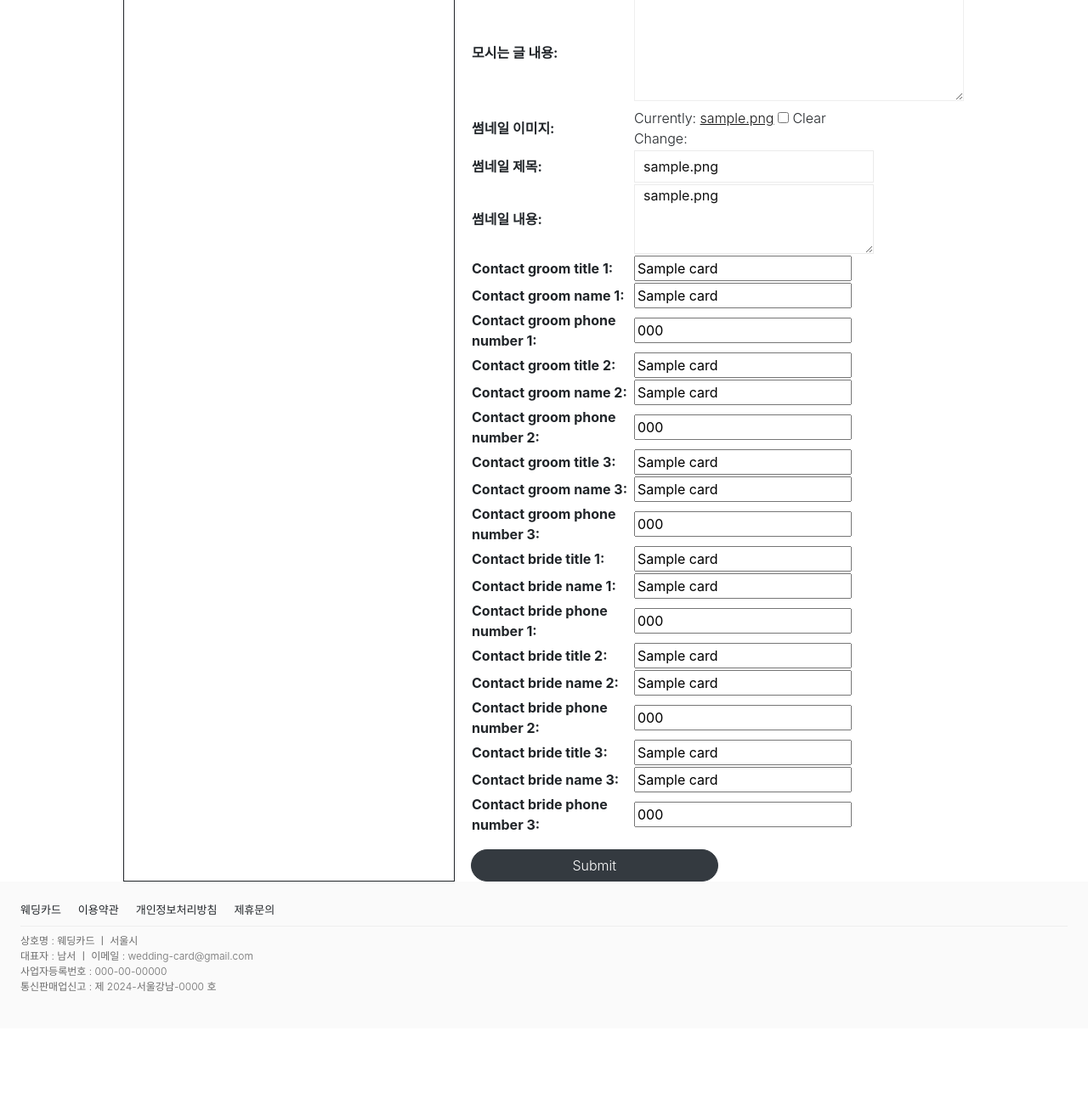
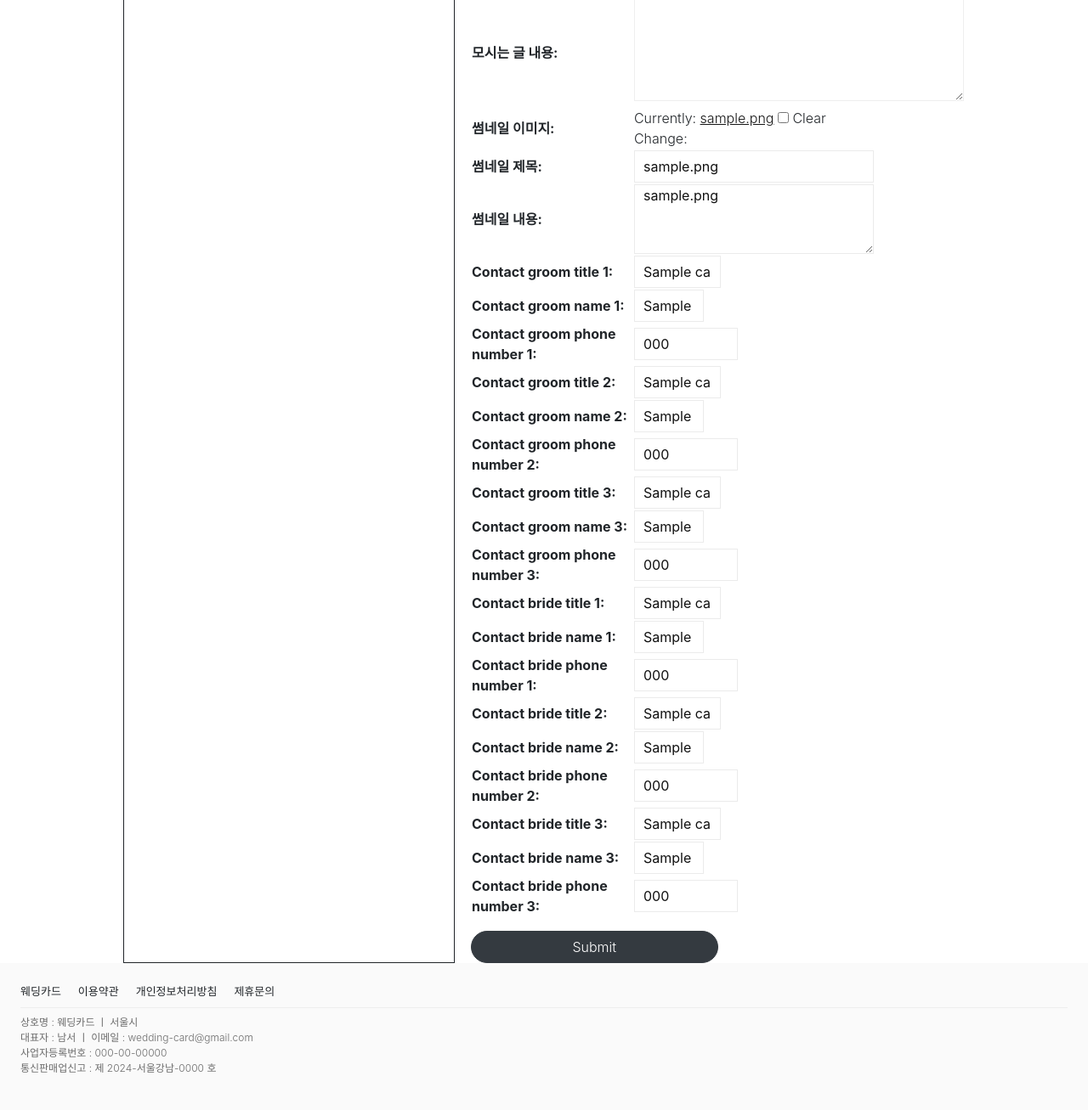
Before and after one commit to seojh8910/wedding-card, a Django app: page /cards/update/1/ in a window 1280 px wide. Shown: the part 720-2027 px from the top of the page at 85% size. Before the commit the page ends 1887 px from the top, so only its background shows below. Run offline with Django 5.2, Linux system fonts and the light colour scheme; tables that the repository leaves empty hold one stand-in row (values such as "Sample post"); some libraries are stand-ins or nearby versions.

Commit message:
BE add: 청첩장 생성페이지 '연락하기' 추가 (#22)

```diff
--- a/card/forms.py
+++ b/card/forms.py
@@ -29,6 +29,30 @@ class CardCreationForm(forms.ModelForm):
             'bride_mother_name': forms.TextInput(attrs={'class': 'inorder_txt', 'placeholder': '성함'}),
             'bride_father_name': forms.TextInput(attrs={'class': 'inorder_txt', 'placeholder': '성함'}),
             'bride_position': forms.Select(attrs={'class': 'inorder_txt'}),
+
+            'contact_groom_title_1': forms.TextInput(attrs={'class': 'inorder_txt black', 'placeholder': '신랑', 'style': 'width: 80px;'}),
+            'contact_groom_name_1': forms.TextInput(attrs={'class': 'inorder_txt black', 'placeholder': '', 'style': 'width: 60px;'}),
+            'contact_groom_phone_number_1': forms.TextInput(attrs={'class': 'inorder_txt', 'placeholder': '전화번호', 'type': 'tel', 'style': 'width: 100px;'}),
+
+            'contact_groom_title_2': forms.TextInput(attrs={'class': 'inorder_txt black', 'placeholder': '신랑 아버지', 'style': 'width: 80px;'}),
+            'contact_groom_name_2': forms.TextInput(attrs={'class': 'inorder_txt black', 'placeholder': '', 'style': 'width: 60px;'}),
+            'contact_groom_phone_number_2': forms.TextInput(attrs={'class': 'inorder_txt', 'placeholder': '전화번호', 'type': 'tel', 'style': 'width: 100px;'}),
+
+            'contact_groom_title_3': forms.TextInput(attrs={'class': 'inorder_txt black', 'placeholder': '신랑 어머니', 'style': 'width: 80px;'}),
+            'contact_groom_name_3': forms.TextInput(attrs={'class': 'inorder_txt black', 'placeholder': '', 'style': 'width: 60px;'}),
+            'contact_groom_phone_number_3': forms.TextInput(attrs={'class': 'inorder_txt', 'placeholder': '전화번호', 'type': 'tel', 'style': 'width: 100px;'}),
+
+            'contact_bride_title_1': forms.TextInput(attrs={'class': 'inorder_txt black', 'placeholder': '신부', 'style': 'width: 80px;'}),
+            'contact_bride_name_1': forms.TextInput(attrs={'class': 'inorder_txt black', 'placeholder': '', 'style': 'width: 60px;'}),
+            'contact_bride_phone_number_1': forms.TextInput(attrs={'class': 'inorder_txt', 'placeholder': '전화번호', 'type': 'tel', 'style': 'width: 100px;'}),
+
+            'contact_bride_title_2': forms.TextInput(attrs={'class': 'inorder_txt black', 'placeholder': '신부 아버지', 'style': 'width: 80px;'}),
+            'contact_bride_name_2': forms.TextInput(attrs={'class': 'inorder_txt black', 'placeholder': '', 'style': 'width: 60px;'}),
+            'contact_bride_phone_number_2': forms.TextInput(attrs={'class': 'inorder_txt', 'placeholder': '전화번호', 'type': 'tel','style': 'width: 100px;'}),
+
+            'contact_bride_title_3': forms.TextInput(attrs={'class': 'inorder_txt black', 'placeholder': '신부 어머니', 'style': 'width: 80px;'}),
+            'contact_bride_name_3': forms.TextInput(attrs={'class': 'inorder_txt black', 'placeholder': '', 'style': 'width: 60px;'}),
+            'contact_bride_phone_number_3': forms.TextInput(attrs={'class': 'inorder_txt', 'placeholder': '전화번호', 'type': 'tel','style': 'width: 100px;'}),
 
             'thumb_img': forms.ClearableFileInput(attrs={'onchange': 'previewImage(event)', 'style': 'display:none;', 'data-preview': 'preview2', 'class': 'image-input'}),
             'thumb_title': forms.TextInput(attrs={'class': 'inorder_txt', 'placeholder': '김신랑♥이신부 결혼합니다', 'style': 'max-width: 260px; width: calc(100% - 22px);'}),
```
Also changed, not shown: card/templates/card/create_card.html (+21 -18 lines).
